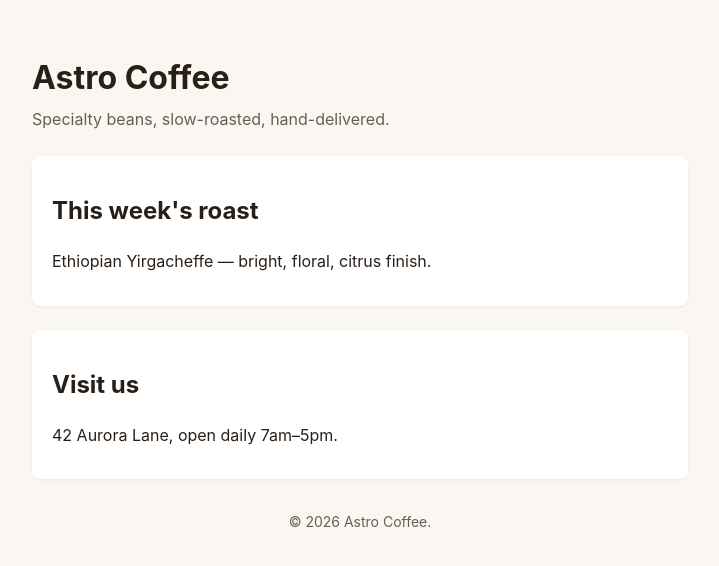
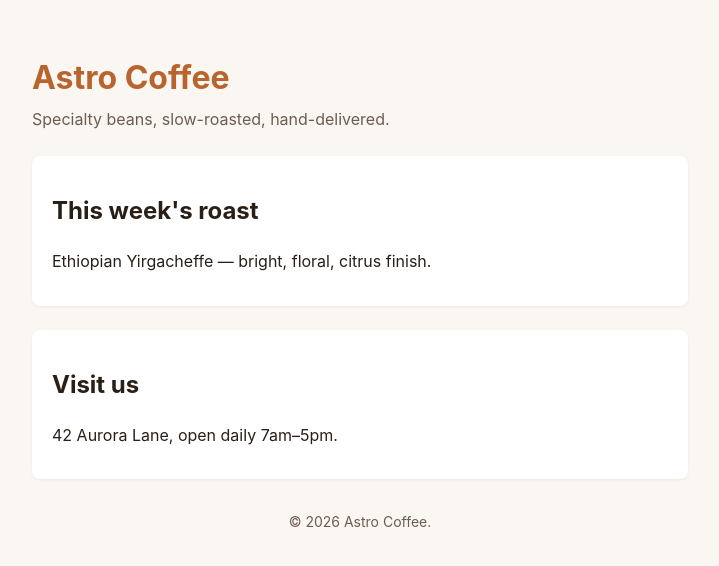
Before and after one commit to roryp/astro-coffee, a website: page index.html in a window 1280 px wide. Shown: the whole page, without its empty margins (280-999 px from the left). Drawn offline with Linux system fonts and the light colour scheme.

Commit message:
Fix stylesheet property typo
Co-authored-by: Copilot App <223556219+Copilot@users.noreply.github.com>\nCopilot-Session: ee19780e-8dc3-4235-a990-619b19bd0e6b

```diff
--- a/styles.css
+++ b/styles.css
@@ -21,7 +21,7 @@ body {
 }
 
 header h1 {
-  colur: var(--accent);
+  color: var(--accent);
   margin-bottom: 0.25rem;
 }
 
```
